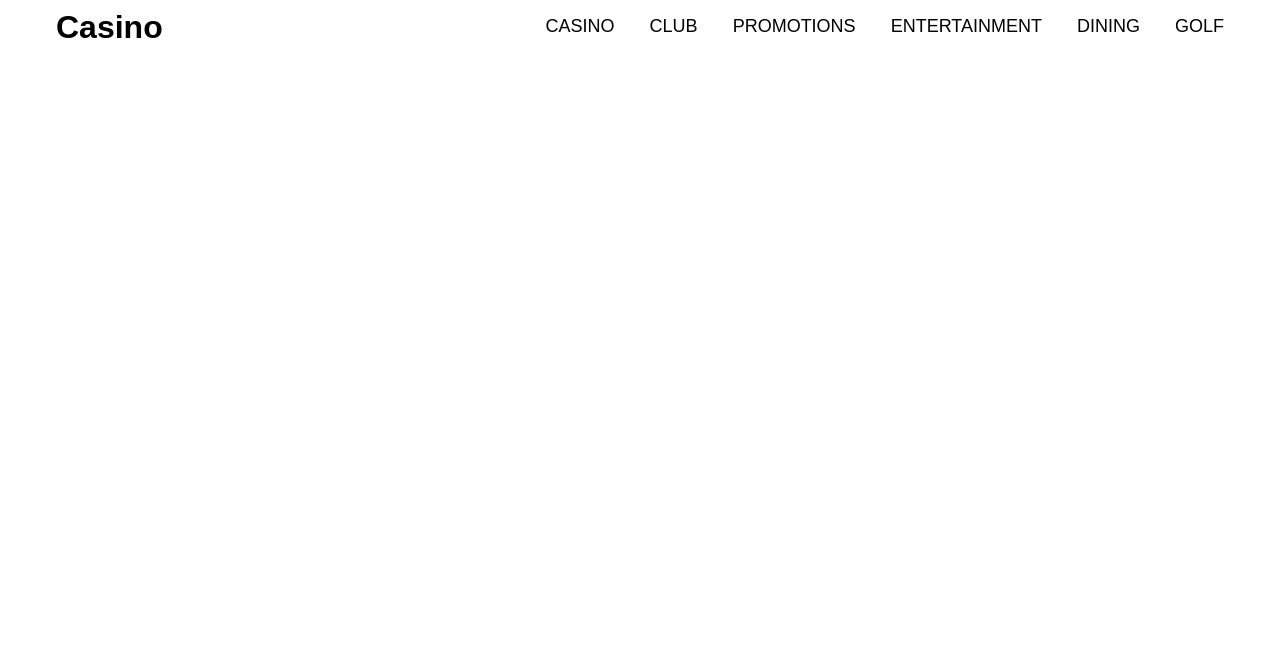
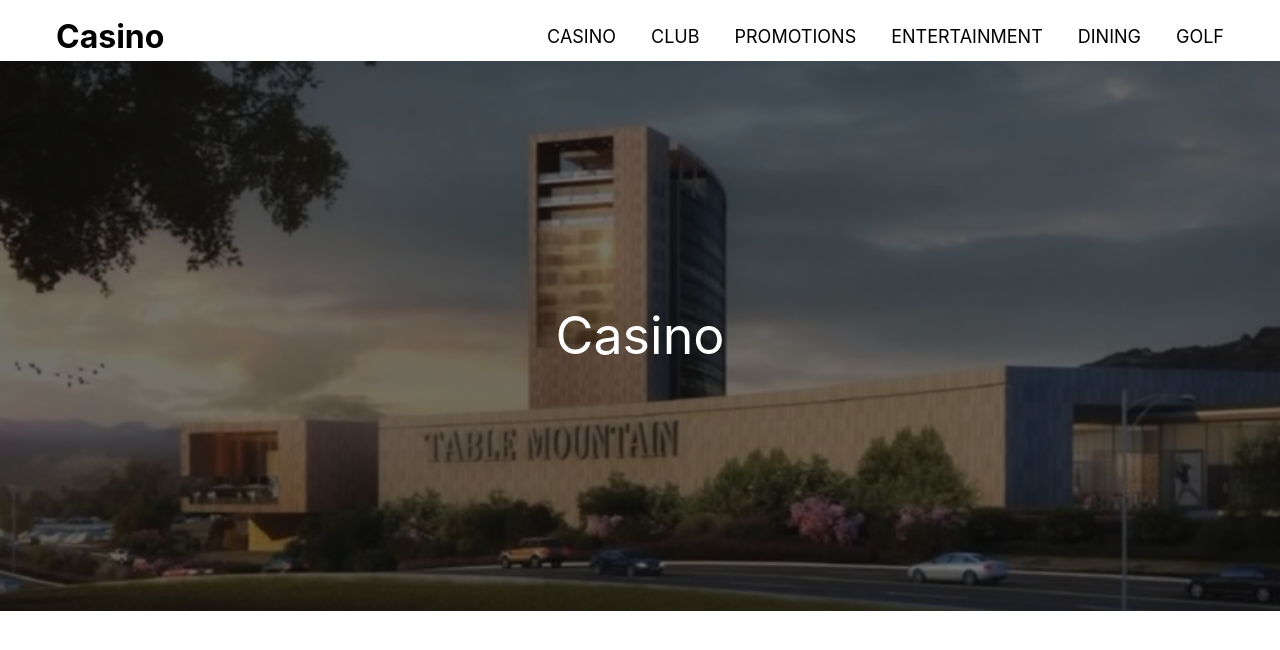
Before and after one commit to SoneThaya/casino-clone, a React (Create React App) app: page / in a window 1280 px wide. Shown: the top 650 px of the page. Built offline with nearby package versions, Linux system fonts and the light colour scheme.

Commit message:
created hero component added image, styled

```diff
--- a/src/App.css
+++ b/src/App.css
@@ -23,9 +23,52 @@
   padding: 10px 0;
 }
 
+h1 {
+  float: left;
+  padding-top: 3px;
+}
+
+nav {
+  float: right;
+}
+
+nav a {
+  margin: 0;
+  padding: 0;
+  display: inline-block;
+  margin-left: 35px;
+  padding-top: 13px;
+  color: #000000;
+  text-decoration: none;
+  text-transform: uppercase;
+  font-size: 18px;
+  font-weight: 400;
+  position: relative;
+}
+
+nav a:hover {
+  color: #000000;
+}
+
+nav a::before {
+  content: '';
+  display: block;
+  height: 5px;
+  width: 100%;
+  background-color: #444444;
+  position: absolute;
+  top: 0;
+  width: 0%;
+  transition: all ease-in-out 250ms;
+}
+
+nav a:hover::before {
+  width: 100%;
+}
+
 .hero {
   background-image: linear-gradient(rgba(0,0,0,0.5), rgba(0,0,0,0.5)),
-    url('https://images.unsplash.com/photo-1593158778894-0af193eb325c?ixlib=rb-1.2.1&ixid=eyJhcHBfaWQiOjEyMDd9&auto=format&fit=crop&w=1350&q=80');
+    url('./images/tmhero.jpg');
     height: 550px;
     background-position: center;
     background-repeat: no-repeat;
@@ -36,6 +79,8 @@
     align-items: center;
     color: white;
     font-size: 52px;
+    margin: 0;
+    width: 100%;
 }
 
 .posts {
--- a/src/App.js
+++ b/src/App.js
@@ -1,6 +1,7 @@
 import React from 'react';
 import { BrowserRouter as Router, Switch, Route } from 'react-router-dom';
 import Navbar from './components/Navbar';
+import Home from './components/Home'
 import './App.css';
 
 function App() {
@@ -8,6 +9,9 @@
     <div className="App">
       <Router>
         <Navbar />
+        <Switch>
+          <Route path='/' exact component={Home} />
+        </Switch>
       </Router>
     </div>
   );
--- /dev/null
+++ b/src/components/Hero.js
@@ -0,0 +1,11 @@
+import React from 'react'
+
+const Hero = () => {
+  return (
+    <div className='hero'>
+     <div>Casino</div>
+    </div>
+  )
+}
+
+export default Hero;
--- /dev/null
+++ b/src/components/Home.js
@@ -0,0 +1,14 @@
+import React from 'react'
+import Hero from '../components/Hero'
+
+
+const Home = () => {
+  return (
+    <div>
+      <Hero />
+
+    </div>
+  )
+}
+
+export default Home
--- a/src/components/Navbar.js
+++ b/src/components/Navbar.js
@@ -4,8 +4,10 @@
 
 const Navbar = () => {
   return (
-    <NavStyles>
-      <div className='container'>
+
+
+      <div className='nav'>
+        <div className='container'>
         <Link to='/'>
           <h1>Casino</h1>
         </Link>
@@ -17,8 +19,10 @@
             <Link to='/dining'>Dining</Link>
             <Link to='/golf'>Golf</Link>
           </nav>
-      </div>
-    </NavStyles>
+          </div>
+        </div>
+
+
   )
 }
 
```
Also changed, not shown: src/images/tmhero.jpg (added).
